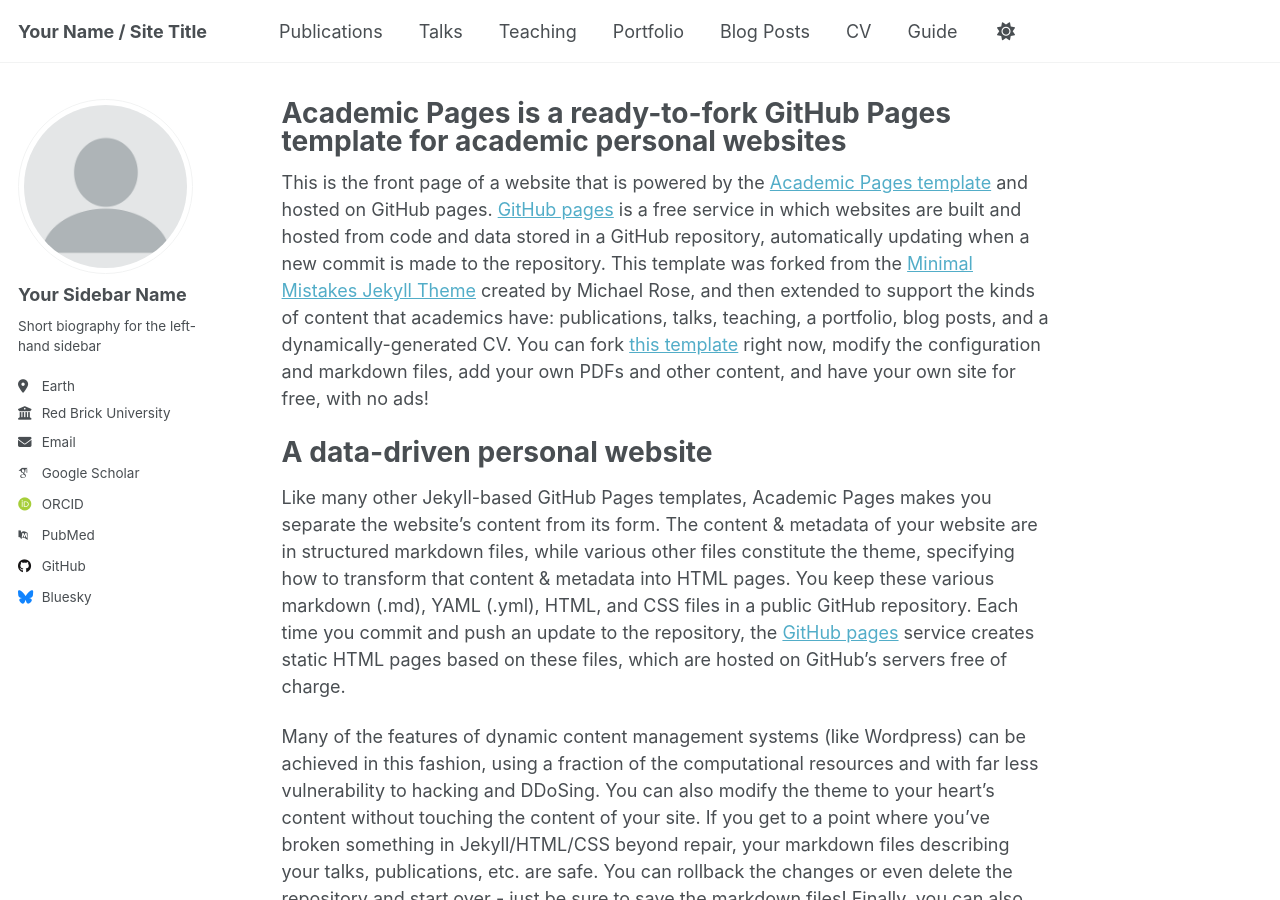
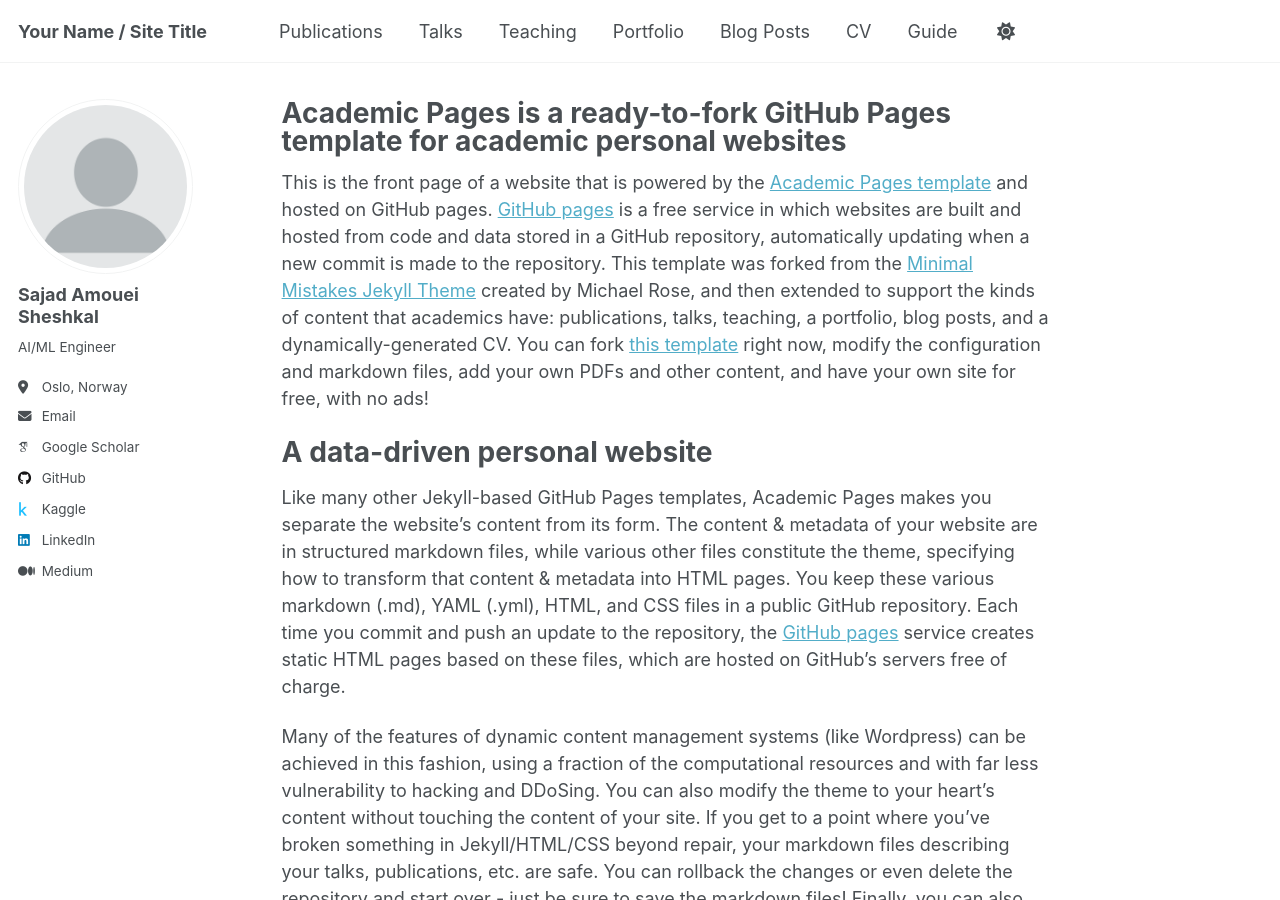
Before and after one commit to sajadamouei/sajadamouei.github.io, a Jekyll site: the page built from _pages/about.md, in a window 1280 px wide and 900 px high. Built offline with Jekyll 4.4.1, drawn with Linux system fonts in a browser that asks for light colours; some web fonts are replaced.

Commit message:
update sidebar

```diff
--- a/_config.yml
+++ b/_config.yml
@@ -23,22 +23,22 @@ repository               : "sajadamouei/sajadamouei.github.io"
 author:
   # Biographic information
   avatar           : "profile.png"
-  name             : "Your Sidebar Name"
+  name             : "Sajad Amouei Sheshkal"
   pronouns         : # example: "she/her"
-  bio              : "Short biography for the left-hand sidebar"
-  location         : "Earth"
-  employer         : "Red Brick University"
+  bio              : "AI/ML Engineer"
+  location         : "Oslo, Norway"
+  employer         : # URL
   uri              : # URL
-  email            : "none@example.org"
+  email            : "sajad.amouei@gmail.com"
+  linkedin         : "https://www.linkedin.com/in/sheshkal/"
 
   # Academic websites
   academia         : # URL
   arxiv            : # URL - Update with the correct link to your profile
-  googlescholar    : "https://scholar.google.com/citations?user=PS_CX0AAAAAJ"
   impactstory      : # URL
-  orcid            : "http://orcid.org/yourorcidurl"
+  orcid            : # URL
   semantic         : # URL
-  pubmed           : "https://www.ncbi.nlm.nih.gov/pubmed/?term=john+snow"
+  pubmed           : # URL
   researchgate     : # URL
   scopus           : # URL
 
@@ -46,12 +46,13 @@ author:
   bitbucket        : # Username - Update with your username on the site
   codepen          : # Username
   dribbble         : # Username
-  github           : "academicpages"
-  kaggle           : # Username
+  github           : "https://github.com/sajadamouei"
+  kaggle           : "https://www.kaggle.com/mehran666"
   stackoverflow    : # User number or user number and name (i.e., use "1" or "1/jeff-atwood")
+  Hugging Face: "https://huggingface.co/mehrunam"
 
   # Social media
-  bluesky          : "bsky.app" # Replace this with you Bluesky username
+  bluesky          : # URL
   facebook         : # Username
   flickr           : # Username
   foursquare       : # Username
@@ -60,9 +61,9 @@ author:
   keybase          : # Username
   instagram        : # Username
   lastfm           : # Username
-  linkedin         : # Username
   mastodon         : # URL
-  medium           : # URL
+  medium           : "https://medium.com/@sajad.amouei"
+  googlescholar    : "https://scholar.google.com/citations?user=3S5ZwukAAAAJ&hl=en&oi=ao"
   pinterest        : # Username
   soundcloud       : # Username
   steam            : # Username
```
